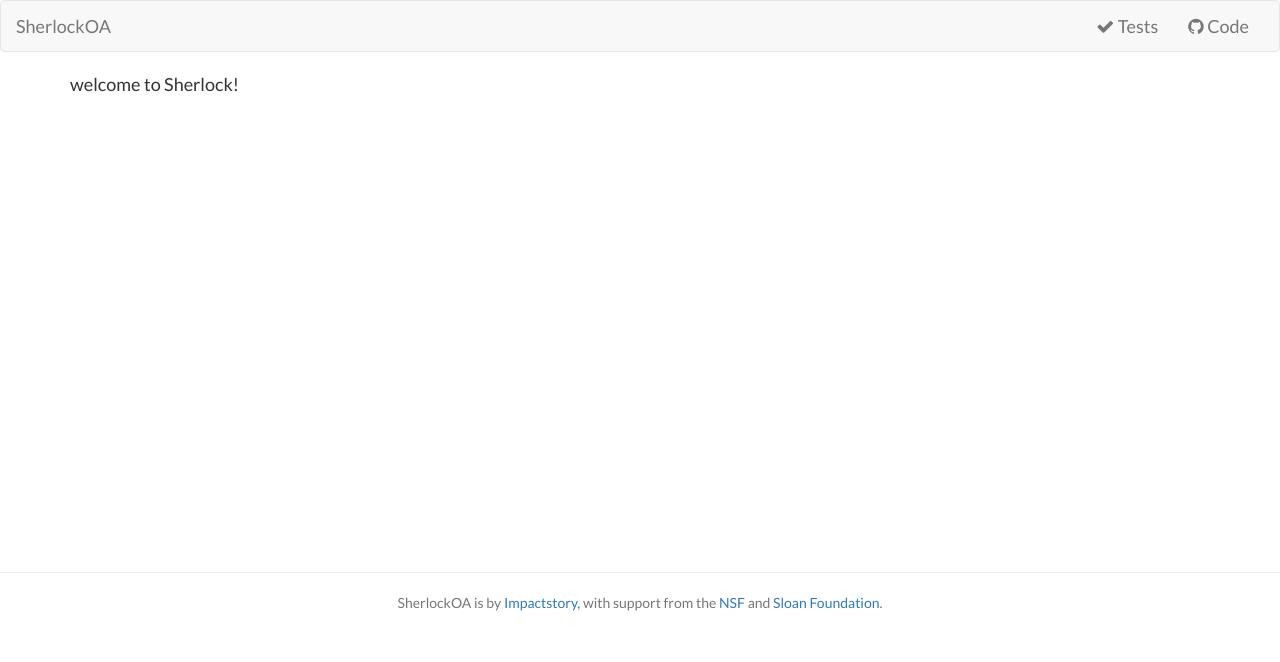
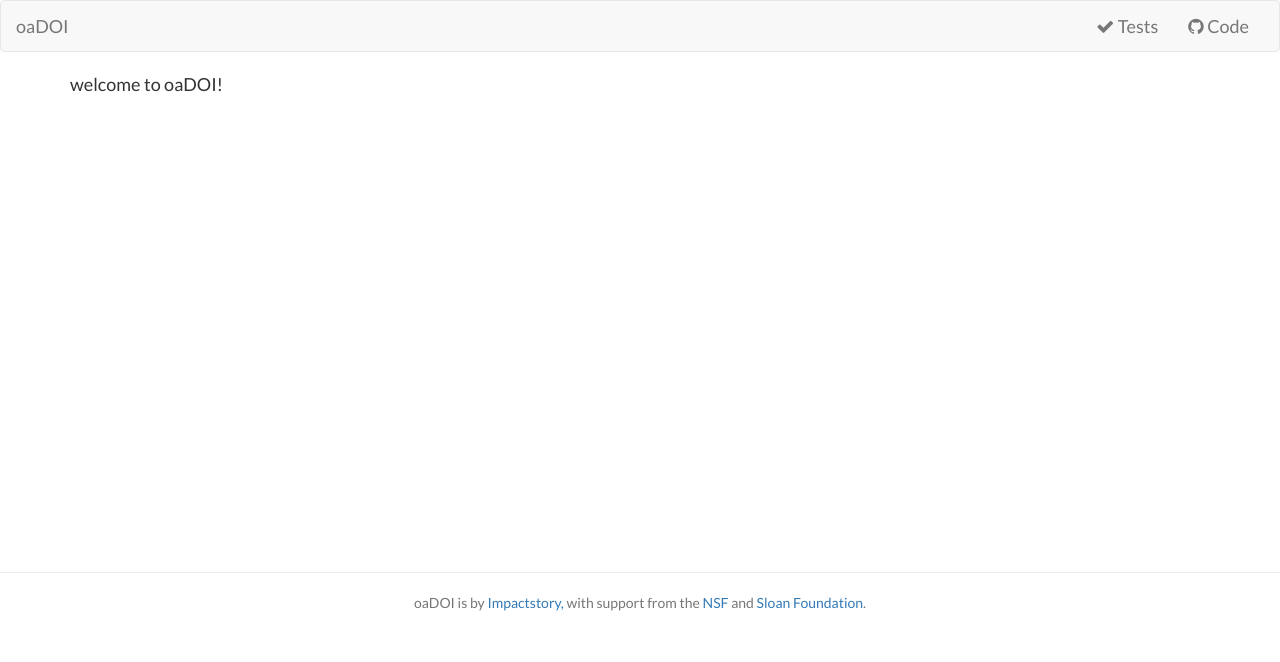
Before and after one commit to ourresearch/oadoi, a Flask app: page / in a window 1280 px wide. Shown: the top 662 px of the page. Run offline with Flask 2, Linux system fonts and the light colour scheme; some libraries are stand-ins or nearby versions.

Commit message:
replace sherlock with oaDOI

```diff
--- a/templates/index.html
+++ b/templates/index.html
@@ -1,6 +1,6 @@
 {% extends "layout.html" %}
 {% block title %}Home{% endblock %}
 {% block content %}
-    welcome to Sherlock!
+    welcome to oaDOI!
 
 {% endblock %}
--- a/templates/layout.html
+++ b/templates/layout.html
@@ -2,7 +2,7 @@
 <html ng-app="app" lang="en" xmlns="http://www.w3.org/1999/html">
 <head>
     <meta charset="utf-8">
-    <title>SherlockOA {% block title %}{% endblock %}</title>
+    <title>oaDOI {% block title %}{% endblock %}</title>
     <meta name="viewport" content="initial-scale=1" />
 
 
@@ -20,14 +20,14 @@
     <div class="container-fluid">
 
     <div class="navbar-header">
-        <a class="navbar-brand" href="/">SherlockOA</a>
+        <a class="navbar-brand" href="/">oaDOI</a>
 
     </div>
 
     <div class="collapse navbar-collapse">
         <ul class="nav navbar-nav navbar-right">
             <li><a href="tests"><i class="fa fa-check"></i> Tests</a></li>
-            <li><a href="https://github.com/Impactstory/sherlockoa"><i class="fa fa-github"></i> Code</a></li>
+            <li><a href="https://github.com/Impactstory/oadoi"><i class="fa fa-github"></i> Code</a></li>
         </ul>
     </div>
 
@@ -38,7 +38,7 @@
     {% block content %}{% endblock %}
 </div>
 <div id="footer">
-    SherlockOA is by <a href="http://impactstory.org/about">Impactstory,</a>
+    oaDOI is by <a href="http://impactstory.org/about">Impactstory,</a>
     with support from the <a href="http://nsf.gov">NSF</a> and <a href="http://sloan.org">Sloan Foundation</a>.
 </div>
 </body>
--- a/views.py
+++ b/views.py
@@ -72,11 +72,11 @@ def add_crossdomain_header(resp):
 
 @app.before_request
 def redirect_www_to_naked_domain():
-    if request.url.startswith("http://www.sherlockoa.org"):
+    if request.url.startswith("http://www.oadoi.org"):
 
         new_url = request.url.replace(
-            "http://www.sherlockoa.org",
-            "http://sherlockoa.org"
+            "http://www.oadoi.org",
+            "http://oadoi.org"
         )
         return redirect(new_url, 301)  # permanent
 
```
Also changed, not shown: product.py (+5 -9 lines).
